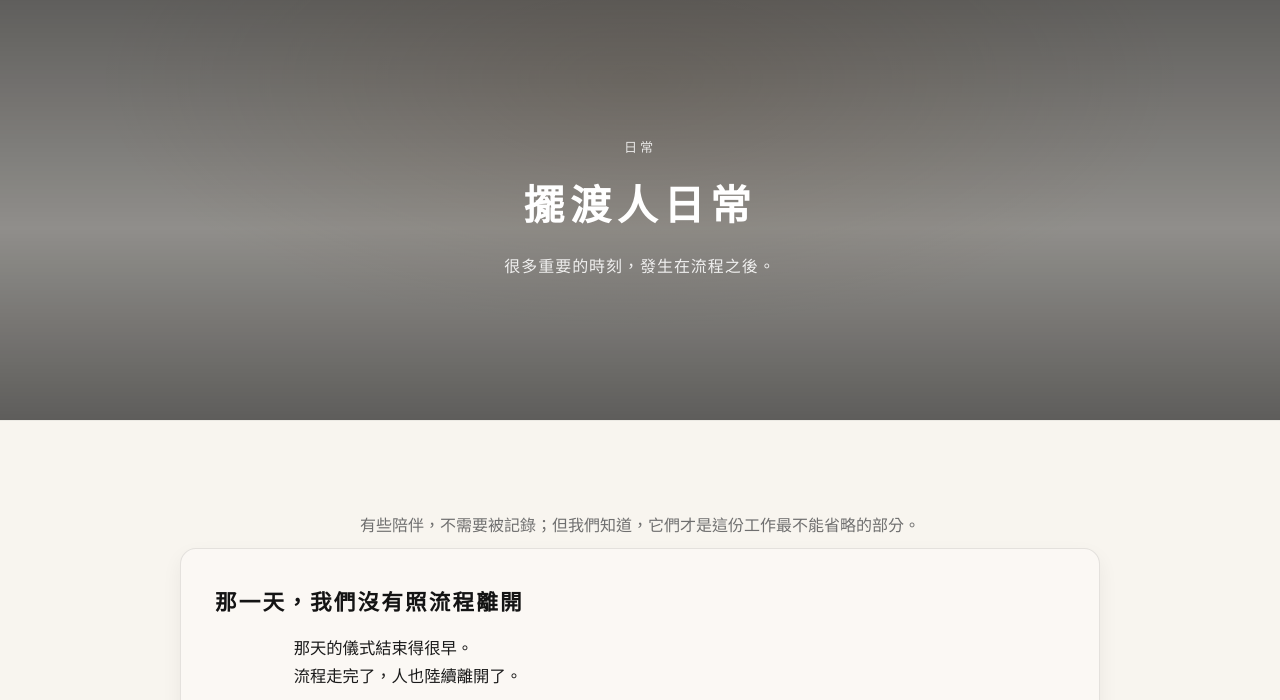
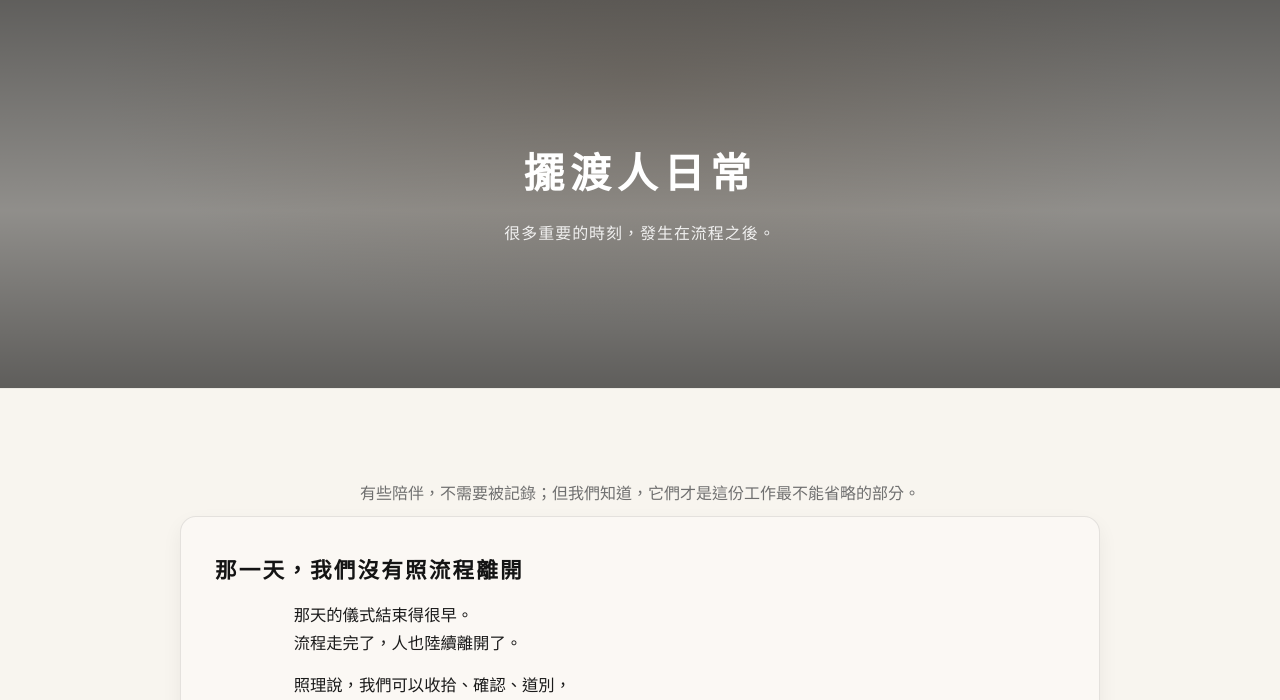
Before and after one commit to hellowhitespaceplus-create/thepassage.funeral, a plain HTML site: page daily.html in a window 1280 px wide. Shown: the part 79-779 px from the top of the page. Drawn offline with Linux system fonts and the light colour scheme.

Commit message:
Update daily.html

```diff
--- a/daily.html
+++ b/daily.html
@@ -1050,7 +1050,6 @@ section + section{
 <main id="main">
 <section aria-label="擺渡人日常" class="page-hero">
 <div class="container page-hero__inner">
-<div class="kicker" data-en="DAILY" data-zh="日常">DAILY</div>
 <h1 class="page-title" data-en="Daily Moments of the Ferryman" data-zh="擺渡人日常">擺渡人日常</h1>
 <p class="page-sub" data-en="Many of the most important moments happen after the procedures are over." data-zh="很多重要的時刻，發生在流程之後。">很多重要的時刻，發生在流程之後。</p>
 </div>
```
